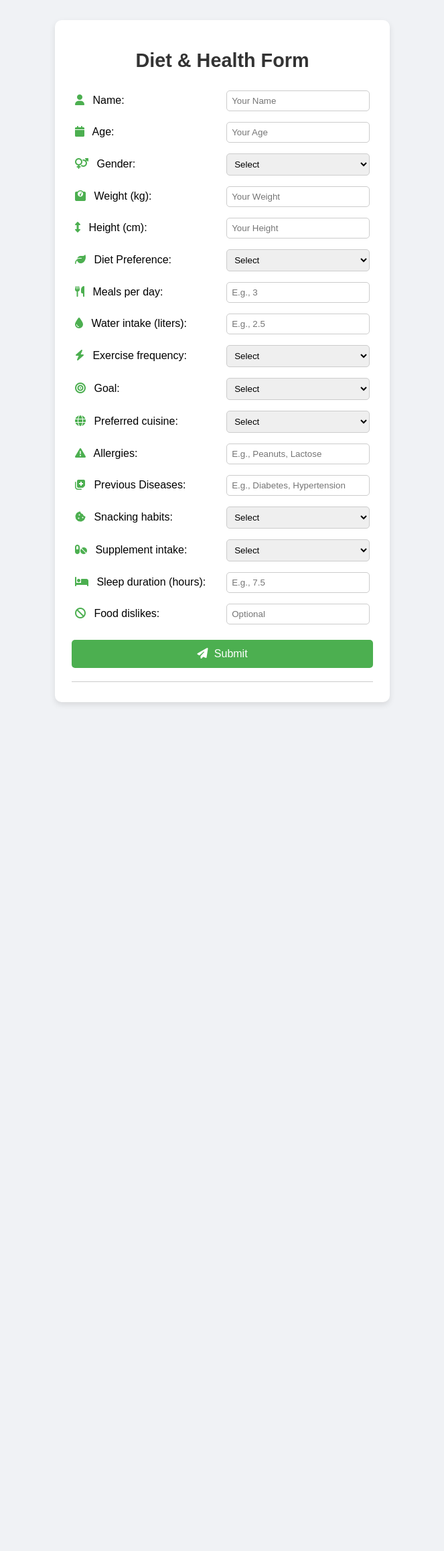
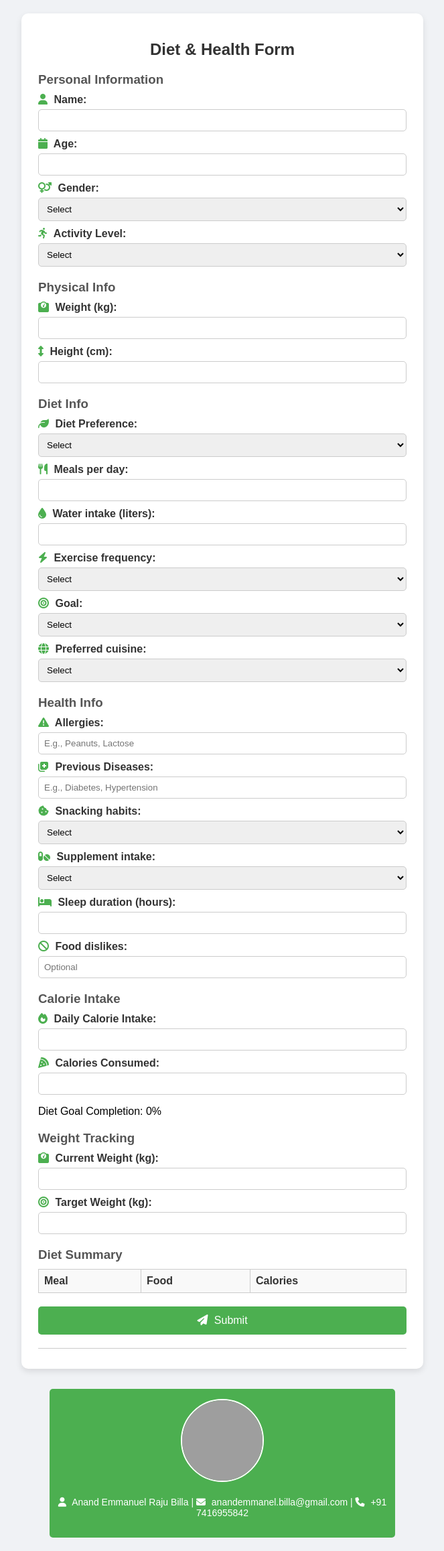
Before and after one commit to 5eisenBerg/diet-form, a plain HTML site: page index.html in a window 1280 px wide. Shown: the whole page at 67% size, without its empty margins (308-971 px from the left). Before the commit the page ends 1078 px from the top, so only its background shows below. Drawn offline with Linux system fonts and the light colour scheme; grey boxes are pictures that could not be loaded.

Commit message:
Added Footer

```diff
--- a/index.html
+++ b/index.html
@@ -1,71 +1,69 @@
 <!DOCTYPE html>
 <html lang="en">
   <head>
-  <meta charset="UTF-8">
-  <meta name="viewport" content="width=device-width, initial-scale=1.0">
+    <meta charset="UTF-8" />
+    <meta name="viewport" content="width=device-width, initial-scale=1.0" />
     <title>Comprehensive Diet & Health Form</title>
-  <link rel="stylesheet" href="style.css">
-  <link rel="stylesheet" href="https://cdnjs.cloudflare.com/ajax/libs/font-awesome/6.4.0/css/all.min.css">
+    <link rel="stylesheet" href="style.css" />
+    <link
+      rel="stylesheet"
+      href="https://cdnjs.cloudflare.com/ajax/libs/font-awesome/6.4.0/css/all.min.css"
+    />
   </head>
   <body>
     <div class="container">
       <h2>Diet & Health Form</h2>
       <form id="dietForm">
-      <table>
         <!-- Personal Info -->
-        <tr>
-          <td><i class="fa fa-user"></i> Name:</td>
-          <td><input type="text" id="name" name="name" placeholder="Your Name" required></td>
-        </tr>
-        <tr>
-          <td><i class="fa fa-calendar"></i> Age:</td>
-          <td><input type="number" id="age" name="age" placeholder="Your Age" required></td>
-        </tr>
-        <tr>
-          <td><i class="fa fa-venus-mars"></i> Gender:</td>
-          <td>
+        <h3>Personal Information</h3>
+        <label for="name"><i class="fa fa-user"></i> Name:</label>
+        <input type="text" id="name" name="name" required />
+
+        <label for="age"><i class="fa fa-calendar"></i> Age:</label>
+        <input type="number" id="age" name="age" required />
+
+        <label for="gender"><i class="fa fa-venus-mars"></i> Gender:</label>
         <select id="gender" name="gender" required>
           <option value="">Select</option>
           <option value="Male">Male</option>
           <option value="Female">Female</option>
           <option value="Other">Other</option>
         </select>
-          </td>
-        </tr>
+
+        <label for="activity"><i class="fa fa-running"></i> Activity Level:</label>
+        <select id="activity" name="activity" required>
+          <option value="">Select</option>
+          <option value="Sedentary">Sedentary</option>
+          <option value="Lightly active">Lightly active</option>
+          <option value="Moderately active">Moderately active</option>
+          <option value="Very active">Very active</option>
+        </select>
 
         <!-- Physical Info -->
-        <tr>
-          <td><i class="fa fa-weight"></i> Weight (kg):</td>
-          <td><input type="number" id="weight" name="weight" placeholder="Your Weight" required></td>
-        </tr>
-        <tr>
-          <td><i class="fa fa-arrows-alt-v"></i> Height (cm):</td>
-          <td><input type="number" id="height" name="height" placeholder="Your Height" required></td>
-        </tr>
+        <h3>Physical Info</h3>
+        <label for="weight"><i class="fa fa-weight"></i> Weight (kg):</label>
+        <input type="number" id="weight" name="weight" required />
+
+        <label for="height"><i class="fa fa-arrows-alt-v"></i> Height (cm):</label>
+        <input type="number" id="height" name="height" required />
 
         <!-- Diet Info -->
-        <tr>
-          <td><i class="fa fa-leaf"></i> Diet Preference:</td>
-          <td>
+        <h3>Diet Info</h3>
+        <label for="diet"><i class="fa fa-leaf"></i> Diet Preference:</label>
         <select id="diet" name="diet" required>
           <option value="">Select</option>
           <option value="Vegetarian">Vegetarian</option>
           <option value="Non-Vegetarian">Non-Vegetarian</option>
           <option value="Vegan">Vegan</option>
         </select>
-          </td>
-        </tr>
-        <tr>
-          <td><i class="fa fa-utensils"></i> Meals per day:</td>
-          <td><input type="number" id="meals" name="meals" placeholder="E.g., 3" min="1" max="10" required></td>
-        </tr>
-        <tr>
-          <td><i class="fa fa-tint"></i> Water intake (liters):</td>
-          <td><input type="number" step="0.1" id="water" name="water" placeholder="E.g., 2.5" required></td>
-        </tr>
-        <tr>
-          <td><i class="fa fa-bolt"></i> Exercise frequency:</td>
-          <td>
+
+        <label for="meals"><i class="fa fa-utensils"></i> Meals per day:</label>
+        <input type="number" id="meals" name="meals" min="1" max="10" required />
+
+        <label for="water"><i class="fa fa-tint"></i> Water intake (liters):</label>
+        <input type="number" id="water" name="water" step="0.1" required />
+
+        <label for="exercise"><i class="fa fa-bolt"></i> Exercise frequency:</label>
         <select id="exercise" name="exercise" required>
           <option value="">Select</option>
           <option value="None">None</option>
@@ -73,22 +71,16 @@
           <option value="3-5 days/week">3-5 days/week</option>
           <option value="Daily">Daily</option>
         </select>
-          </td>
-        </tr>
-        <tr>
-          <td><i class="fa fa-bullseye"></i> Goal:</td>
-          <td>
+
+        <label for="goal"><i class="fa fa-bullseye"></i> Goal:</label>
         <select id="goal" name="goal" required>
           <option value="">Select</option>
           <option value="Weight Loss">Weight Loss</option>
           <option value="Weight Gain">Weight Gain</option>
           <option value="Maintenance">Maintenance</option>
         </select>
-          </td>
-        </tr>
-        <tr>
-          <td><i class="fa fa-globe"></i> Preferred cuisine:</td>
-          <td>
+
+        <label for="cuisine"><i class="fa fa-globe"></i> Preferred cuisine:</label>
         <select id="cuisine" name="cuisine" required>
           <option value="">Select</option>
           <option value="Indian">Indian</option>
@@ -97,31 +89,23 @@
           <option value="Italian">Italian</option>
           <option value="Other">Other</option>
         </select>
-          </td>
-        </tr>
 
         <!-- Health Info -->
-        <tr>
-          <td><i class="fa fa-exclamation-triangle"></i> Allergies:</td>
-          <td><input type="text" id="allergies" name="allergies" placeholder="E.g., Peanuts, Lactose"></td>
-        </tr>
-        <tr>
-          <td><i class="fa fa-notes-medical"></i> Previous Diseases:</td>
-          <td><input type="text" id="diseases" name="diseases" placeholder="E.g., Diabetes, Hypertension"></td>
-        </tr>
-        <tr>
-          <td><i class="fa fa-cookie-bite"></i> Snacking habits:</td>
-          <td>
+        <h3>Health Info</h3>
+        <label for="allergies"><i class="fa fa-exclamation-triangle"></i> Allergies:</label>
+        <input type="text" id="allergies" name="allergies" placeholder="E.g., Peanuts, Lactose" />
+
+        <label for="diseases"><i class="fa fa-notes-medical"></i> Previous Diseases:</label>
+        <input type="text" id="diseases" name="diseases" placeholder="E.g., Diabetes, Hypertension" />
+
+        <label for="snacks"><i class="fa fa-cookie-bite"></i> Snacking habits:</label>
         <select id="snacks" name="snacks" required>
           <option value="">Select</option>
           <option value="Yes">Yes</option>
           <option value="No">No</option>
         </select>
-          </td>
-        </tr>
-        <tr>
-          <td><i class="fa fa-pills"></i> Supplement intake:</td>
-          <td>
+
+        <label for="supplements"><i class="fa fa-pills"></i> Supplement intake:</label>
         <select id="supplements" name="supplements" required>
           <option value="">Select</option>
           <option value="None">None</option>
@@ -129,16 +113,41 @@
           <option value="Protein">Protein</option>
           <option value="Other">Other</option>
         </select>
-          </td>
+
+        <label for="sleep"><i class="fa fa-bed"></i> Sleep duration (hours):</label>
+        <input type="number" id="sleep" name="sleep" step="0.5" required />
+
+        <label for="dislikes"><i class="fa fa-ban"></i> Food dislikes:</label>
+        <input type="text" id="dislikes" name="dislikes" placeholder="Optional" />
+
+        <!-- Calorie Intake -->
+        <h3>Calorie Intake</h3>
+        <label for="daily-calories"><i class="fa fa-fire"></i> Daily Calorie Intake:</label>
+        <input type="number" id="daily-calories" name="daily-calories" required />
+        <label for="calories-consumed"><i class="fa fa-pizza-slice"></i> Calories Consumed:</label>
+        <input type="number" id="calories-consumed" name="calories-consumed" required />
+        <p id="goal-completion">Diet Goal Completion: 0%</p>
+
+        <!-- Weight Tracking -->
+        <h3>Weight Tracking</h3>
+        <label for="current-weight"><i class="fa fa-weight"></i> Current Weight (kg):</label>
+        <input type="number" id="current-weight" name="current-weight" required />
+        <label for="target-weight"><i class="fa fa-bullseye"></i> Target Weight (kg):</label>
+        <input type="number" id="target-weight" name="target-weight" required />
+
+        <!-- Diet Summary Table -->
+        <h3>Diet Summary</h3>
+        <table id="diet-summary">
+          <thead>
+            <tr>
+              <th>Meal</th>
+              <th>Food</th>
+              <th>Calories</th>
             </tr>
-        <tr>
-          <td><i class="fa fa-bed"></i> Sleep duration (hours):</td>
-          <td><input type="number" step="0.5" id="sleep" name="sleep" placeholder="E.g., 7.5" required></td>
-        </tr>
-        <tr>
-          <td><i class="fa fa-ban"></i> Food dislikes:</td>
-          <td><input type="text" id="dislikes" name="dislikes" placeholder="Optional"></td>
-        </tr>
+          </thead>
+          <tbody>
+            <!-- Dynamic rows will appear here -->
+          </tbody>
         </table>
 
         <button type="submit"><i class="fa fa-paper-plane"></i> Submit</button>
@@ -147,6 +156,18 @@
       <div id="result"></div>
     </div>
 
+    <!-- Footer -->
+    <footer>
+      <div class="footer-content">
+        <img src="https://res.cloudinary.com/dwroczrua/image/upload/v1754580374/Picsart_25-08-07_20-47-46-125_snfulk.jpg" alt="Anand Emmanuel" class="footer-img" />
+        <p>
+          <i class="fa fa-user"></i> Anand Emmanuel Raju Billa |
+          <i class="fa fa-envelope"></i> anandemmanel.billa@gmail.com |
+          <i class="fa fa-phone"></i> +91 7416955842
+        </p>
+      </div>
+    </footer>
+
     <script src="script.js"></script>
   </body>
 </html>
--- a/style.css
+++ b/style.css
@@ -1,73 +1,100 @@
+/* General Body */
 body {
   font-family: Arial, sans-serif;
   background: #f0f2f5;
+  margin: 0;
+  padding: 20px;
   display: flex;
   justify-content: center;
-  align-items: flex-start;
-  padding: 30px 10px;
-  margin: 0;
+  flex-direction: column;
+  align-items: center;
 }
 
+/* Container */
 .container {
   background: #fff;
   padding: 20px 25px;
   border-radius: 10px;
-  box-shadow: 0 4px 10px rgba(0,0,0,0.1);
+  box-shadow: 0 4px 10px rgba(0, 0, 0, 0.1);
   width: 100%;
-  max-width: 500px;
+  max-width: 600px;
   box-sizing: border-box;
 }
 
+/* Headings */
 h2 {
   text-align: center;
+  color: #333;
   margin-bottom: 20px;
-  color: #333;
-  font-size: 1.8rem;
+}
+h3 {
+  color: #555;
+  margin-top: 20px;
+  margin-bottom: 10px;
 }
 
-table {
+/* Labels and Inputs */
+label {
+  display: block;
+  margin-top: 10px;
+  font-weight: bold;
+  color: #333;
+}
+label i {
+  color: #4caf50;
+  margin-right: 5px;
+}
+input,
+select {
   width: 100%;
-  border-collapse: collapse;
-}
-
-td {
-  padding: 8px 5px;
-  vertical-align: middle;
-}
-
-td i {
-  margin-right: 8px;
-  color: #4CAF50;
-}
-
-input, select {
-  width: 100%;
-  padding: 7px;
+  padding: 8px;
+  margin-top: 5px;
   border-radius: 5px;
   border: 1px solid #ccc;
   box-sizing: border-box;
 }
 
+/* Button */
 button {
   width: 100%;
   padding: 12px;
-  margin-top: 15px;
-  background: #4CAF50;
+  margin-top: 20px;
+  background: #4caf50;
   color: #fff;
   border: none;
   border-radius: 5px;
+  font-size: 16px;
   cursor: pointer;
-  font-size: 16px;
 }
-
 button i {
   margin-right: 5px;
 }
-
 button:hover {
   background: #45a049;
 }
 
+/* Diet Summary Table */
+table {
+  width: 100%;
+  border-collapse: collapse;
+  margin-top: 10px;
+}
+th,
+td {
+  border: 1px solid #ccc;
+  padding: 8px;
+  text-align: left;
+}
+th {
+  background: #f9f9f9;
+  color: #333;
+}
+td i {
+  color: #4caf50;
+  margin-right: 5px;
+}
+
+/* Result Section */
 #result {
   margin-top: 20px;
   text-align: left;
@@ -76,38 +103,63 @@ button:hover {
   padding-top: 10px;
 }
 
-#result table {
-  width: 100%;
-  margin-top: 10px;
-  border-collapse: collapse;
+/* Footer */
+footer {
+  width: 40%;
+  margin-top: 30px;
+  text-align: center;
+  padding: 15px 10px;
+  background: #4caf50;
+  color: white;
+  border-radius: 5px;
+  font-size: 14px;
 }
 
-#result td {
-  padding: 5px;
+.footer-content {
+  display: flex;
+  flex-direction: column;
+  align-items: center;
+  gap: 8px;
 }
 
-/* Responsive Adjustments */
+.footer-img {
+  width: 120px;
+  height: 120px;
+  border-radius: 50%;
+  object-fit: cover;
+  border: 2px solid white;
+}
+
+footer i {
+  margin-right: 5px;
+}
+
+/* Responsive Styles */
 @media (max-width: 600px) {
   .container {
-    padding: 15px 15px;
+    padding: 15px 20px;
   }
 
   h2 {
-    font-size: 1.5rem;
+    font-size: 22px;
   }
 
-  td {
-    display: block;
-    width: 100%;
-    padding: 5px 0;
-  }
-
-  td input, td select {
-    margin-top: 5px;
+  h3 {
+    font-size: 16px;
   }
 
   button {
     font-size: 14px;
-    padding: 10px;
+  }
+
+  .footer-img {
+    width: 50px;
+    height: 50px;
+  }
+
+  footer {
+    width: 100%;
+    font-size: 12px;
+    padding: 10px 5px;
   }
 }
```
Also changed, not shown: script.js (+23 -6 lines). Lines whose indentation alone changed are shown as unchanged.
